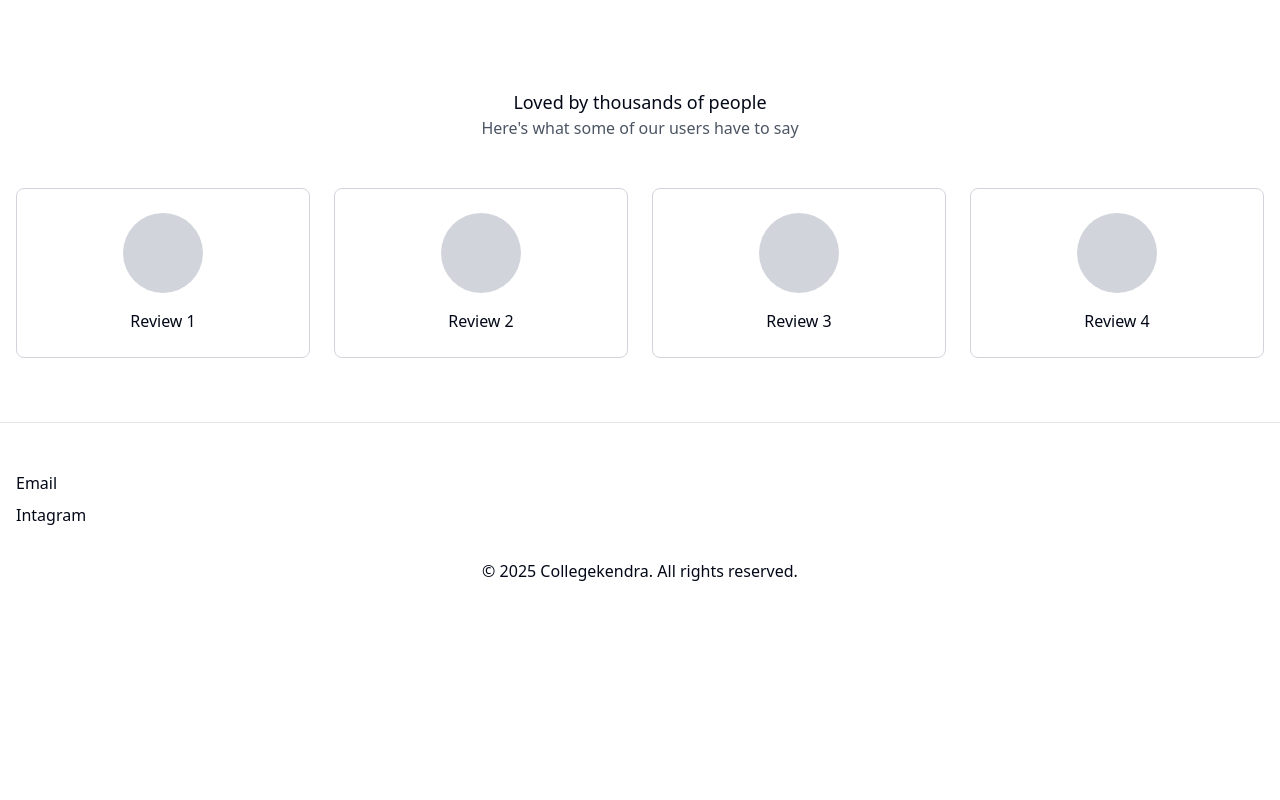
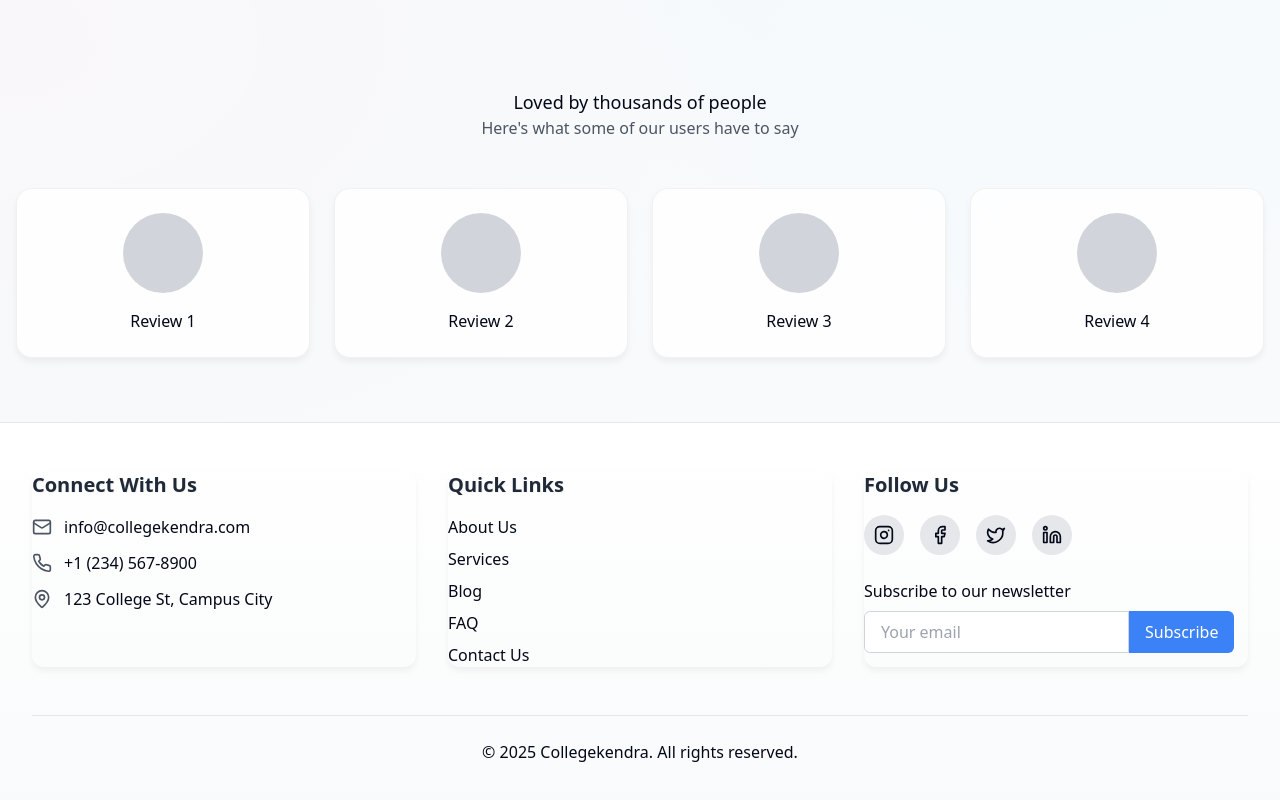
Before and after one commit to paramsharma01/curvy-scroll-home, a React (Vite) app: page / in a window 1280 px wide. Shown: the part 728-1528 px from the top of the page. Before the commit the page ends 1359 px from the top, so only its background shows below. Built offline with nearby package versions, Linux system fonts and the light colour scheme.

Commit message:
Add styling and footer elements
Implement styling changes, add footer elements, and apply a theme with 3D effects.

```diff
--- a/src/components/Footer.tsx
+++ b/src/components/Footer.tsx
@@ -1,14 +1,70 @@
+
+import { Link } from 'react-router-dom';
+import { Mail, Instagram, Facebook, Twitter, Linkedin, Phone, MapPin } from 'lucide-react';
 
 export function Footer() {
   return (
-    <footer className="py-12 px-4 border-t border-gray-200">
+    <footer className="py-12 px-8 border-t border-gray-200 bg-gradient-to-b from-white to-gray-50">
       <div className="max-w-7xl mx-auto">
-        <div className="mb-8">
-          <p className="mb-2">Email</p>
-          <p>Intagram</p>
+        <div className="grid grid-cols-1 md:grid-cols-3 gap-8 mb-12">
+          <div className="footer-card transform hover:translate-y-[-5px] transition-all duration-300">
+            <h3 className="text-xl font-bold mb-4 text-gray-800">Connect With Us</h3>
+            <div className="space-y-3">
+              <div className="flex items-center gap-3">
+                <Mail className="h-5 w-5 text-gray-600" />
+                <a href="mailto:info@collegekendra.com" className="hover:text-blue-500 transition-colors">info@collegekendra.com</a>
+              </div>
+              <div className="flex items-center gap-3">
+                <Phone className="h-5 w-5 text-gray-600" />
+                <a href="tel:+123456789" className="hover:text-blue-500 transition-colors">+1 (234) 567-8900</a>
+              </div>
+              <div className="flex items-center gap-3">
+                <MapPin className="h-5 w-5 text-gray-600" />
+                <p>123 College St, Campus City</p>
+              </div>
+            </div>
+          </div>
+
+          <div className="footer-card transform hover:translate-y-[-5px] transition-all duration-300">
+            <h3 className="text-xl font-bold mb-4 text-gray-800">Quick Links</h3>
+            <ul className="space-y-2">
+              <li><Link to="/about" className="hover:text-blue-500 transition-colors">About Us</Link></li>
+              <li><Link to="/services" className="hover:text-blue-500 transition-colors">Services</Link></li>
+              <li><Link to="/blog" className="hover:text-blue-500 transition-colors">Blog</Link></li>
+              <li><Link to="/faq" className="hover:text-blue-500 transition-colors">FAQ</Link></li>
+              <li><Link to="/contact" className="hover:text-blue-500 transition-colors">Contact Us</Link></li>
+            </ul>
+          </div>
+
+          <div className="footer-card transform hover:translate-y-[-5px] transition-all duration-300">
+            <h3 className="text-xl font-bold mb-4 text-gray-800">Follow Us</h3>
+            <div className="flex space-x-4">
+              <a href="#" className="h-10 w-10 bg-gray-200 rounded-full flex items-center justify-center hover:bg-blue-500 hover:text-white transition-all duration-300">
+                <Instagram className="h-5 w-5" />
+              </a>
+              <a href="#" className="h-10 w-10 bg-gray-200 rounded-full flex items-center justify-center hover:bg-blue-600 hover:text-white transition-all duration-300">
+                <Facebook className="h-5 w-5" />
+              </a>
+              <a href="#" className="h-10 w-10 bg-gray-200 rounded-full flex items-center justify-center hover:bg-sky-500 hover:text-white transition-all duration-300">
+                <Twitter className="h-5 w-5" />
+              </a>
+              <a href="#" className="h-10 w-10 bg-gray-200 rounded-full flex items-center justify-center hover:bg-blue-700 hover:text-white transition-all duration-300">
+                <Linkedin className="h-5 w-5" />
+              </a>
+            </div>
+            <div className="mt-6">
+              <h4 className="font-medium mb-2">Subscribe to our newsletter</h4>
+              <div className="flex">
+                <input type="email" placeholder="Your email" className="px-4 py-2 border border-gray-300 rounded-l-md focus:outline-none focus:ring-2 focus:ring-blue-500" />
+                <button className="bg-blue-500 text-white px-4 py-2 rounded-r-md hover:bg-blue-600 transition-colors">
+                  Subscribe
+                </button>
+              </div>
+            </div>
+          </div>
         </div>
 
-        <div className="text-center">
+        <div className="text-center pt-6 border-t border-gray-200">
           <p>© 2025 Collegekendra. All rights reserved.</p>
         </div>
       </div>
--- a/src/components/Navbar.tsx
+++ b/src/components/Navbar.tsx
@@ -27,7 +27,7 @@ export function Navbar() {
       scrolled ? "navbar-scrolled" : ""
     )}>
       <div className="flex justify-between items-center">
-        <Link to="/" className="text-lg font-medium">
+        <Link to="/" className="text-lg font-medium pl-4 transform transition-all hover:scale-105">
           Collegekendra
         </Link>
         <div className="flex gap-4">
--- a/src/index.css
+++ b/src/index.css
@@ -5,7 +5,7 @@
 
 @layer base {
   :root {
-    --background: 0 0% 100%;
+    --background: 210 40% 98%;
     --foreground: 222.2 84% 4.9%;
 
     --card: 0 0% 100%;
@@ -14,7 +14,7 @@
     --popover: 0 0% 100%;
     --popover-foreground: 222.2 84% 4.9%;
 
-    --primary: 222.2 47.4% 11.2%;
+    --primary: 221.2 83% 53.3%;
     --primary-foreground: 210 40% 98%;
 
     --secondary: 210 40% 96.1%;
@@ -31,7 +31,7 @@
 
     --border: 214.3 31.8% 91.4%;
     --input: 214.3 31.8% 91.4%;
-    --ring: 222.2 84% 4.9%;
+    --ring: 221.2 83% 53.3%;
 
     --radius: 0.5rem;
 
@@ -98,6 +98,9 @@
 
   body {
     @apply bg-background text-foreground;
+    background-image:
+      radial-gradient(at 80% 0%, hsla(189, 100%, 56%, 0.05) 0px, transparent 50%),
+      radial-gradient(at 0% 50%, hsla(355, 100%, 93%, 0.1) 0px, transparent 50%);
   }
 }
 
@@ -105,19 +108,95 @@
 .navbar {
   transition: all 0.3s ease;
   border-radius: 1rem;
+  box-shadow: 0 5px 15px rgba(0, 0, 0, 0.05);
+  transform-style: preserve-3d;
+  perspective: 1000px;
 }
 
 .navbar-scrolled {
   border-radius: 2.5rem;
-  transform: scale(1.02);
-  box-shadow: 0 4px 12px rgba(0, 0, 0, 0.1);
+  transform: scale(1.02) translateZ(10px);
+  box-shadow:
+    0 10px 20px rgba(0, 0, 0, 0.08),
+    0 5px 8px rgba(0, 0, 0, 0.06);
+}
+
+/* Cards with 3D effect */
+.footer-card, .review-card {
+  transition: all 0.3s ease;
+  transform-style: preserve-3d;
+  perspective: 1000px;
+  box-shadow: 0 4px 6px rgba(0, 0, 0, 0.05);
+  border-radius: 0.75rem;
+}
+
+.footer-card:hover, .review-card:hover {
+  transform: translateY(-5px) rotateX(5deg);
+  box-shadow: 0 10px 20px rgba(0, 0, 0, 0.1);
 }
 
 /* Review Cards */
 .review-card {
-  transition: all 0.3s ease;
+  border-radius: 1rem;
+  overflow: hidden;
+  background: rgba(255, 255, 255, 0.8);
+  backdrop-filter: blur(10px);
+  border: 1px solid rgba(209, 213, 219, 0.3);
 }
 
 .review-card:hover {
-  transform: translateY(-5px);
+  border-color: rgba(59, 130, 246, 0.5);
 }
+
+/* Link hover effects */
+a {
+  transition: all 0.2s ease;
+  position: relative;
+}
+
+a:after {
+  content: '';
+  position: absolute;
+  width: 0;
+  height: 2px;
+  bottom: -2px;
+  left: 0;
+  background-color: hsl(var(--primary));
+  transition: width 0.3s ease;
+}
+
+a:hover:after {
+  width: 100%;
+}
+
+/* Button hover effects */
+button, .btn {
+  transition: all 0.2s ease;
+  position: relative;
+  overflow: hidden;
+}
+
+button:after, .btn:after {
+  content: '';
+  position: absolute;
+  top: 0;
+  left: -100%;
+  width: 100%;
+  height: 100%;
+  background: linear-gradient(
+    90deg,
+    transparent,
+    rgba(255, 255, 255, 0.2),
+    transparent
+  );
+  transition: left 0.7s ease;
+}
+
+button:hover:after, .btn:hover:after {
+  left: 100%;
+}
+
+/* Text shadow for headings */
+h1, h2, h3 {
+  text-shadow: 1px 1px 1px rgba(0, 0, 0, 0.05);
+}
```
